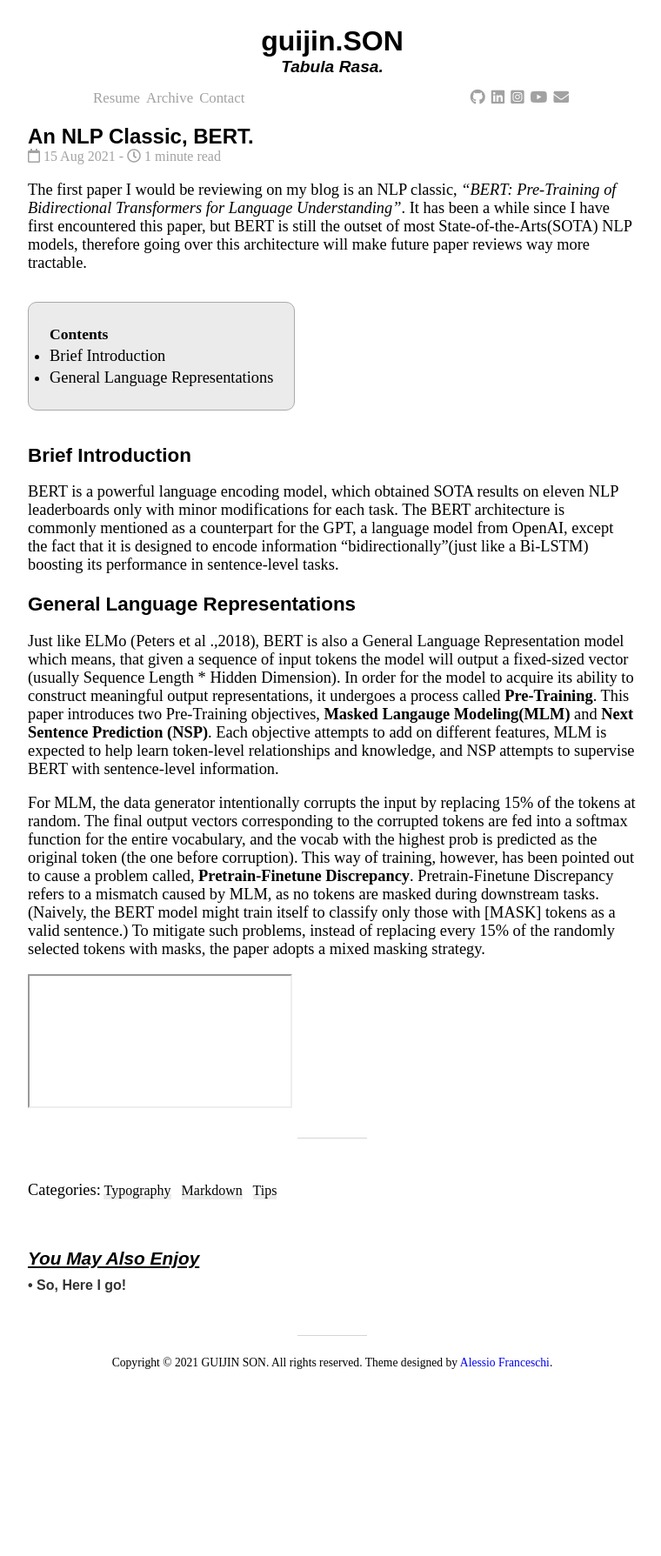
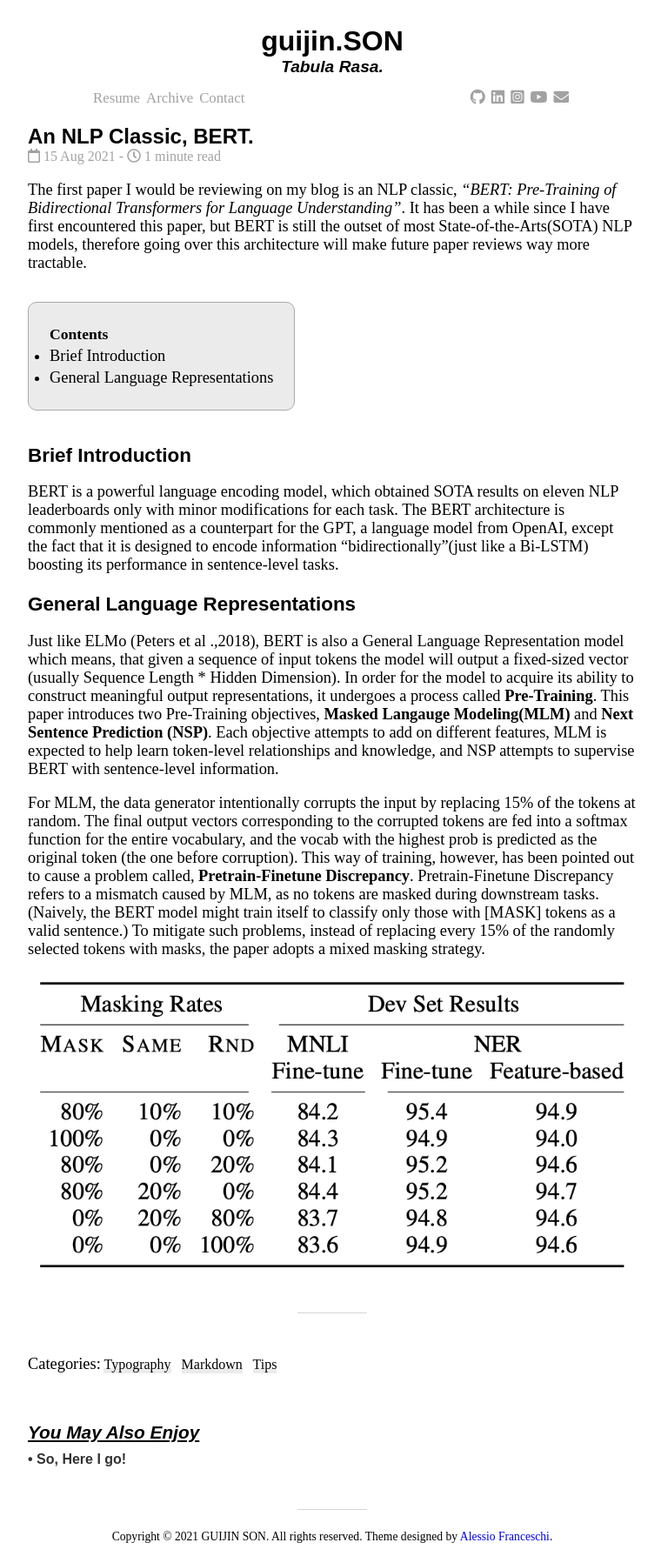
Before and after one commit to guijinSON/guijinSON.github.io, a Jekyll site: the page built from _posts/2021-08-15-An NLP Classic, BERT.md, in a window 1280 px wide. Shown: the whole page at 87% size, without its empty margins (258-1018 px from the left). Built offline with Jekyll 4.4.1, drawn with Linux system fonts in a browser that asks for light colours; nearby versions of some CDN libraries; comment, search, counter and statistics services are not loaded; before the commit the page ends 1589 px from its top, so only the background shows below that.

Commit message:
Update 2021-08-15-An NLP Classic, BERT.md

```diff
--- a/_posts/2021-08-15-An NLP Classic, BERT.md
+++ b/_posts/2021-08-15-An NLP Classic, BERT.md
@@ -21,4 +21,4 @@ Just like ELMo (Peters et al .,2018), BERT is also a General Language Representa
 
 For MLM, the data generator intentionally corrupts the input by replacing 15% of the tokens at random. The final output vectors corresponding to the corrupted tokens are fed into a softmax function for the entire vocabulary, and the vocab with the highest prob is predicted as the original token (the one before corruption). This way of training, however, has been pointed out to cause a problem called, **Pretrain-Finetune Discrepancy**. Pretrain-Finetune Discrepancy refers to a mismatch caused by MLM, as no tokens are masked during downstream tasks. (Naively, the BERT model might train itself to classify only those with [MASK] tokens as a valid sentence.) To mitigate such problems, instead of replacing every 15% of the randomly selected tokens with masks, the paper adopts a mixed masking strategy.
 
-<iframe src="https://github.com/guijinSON/guijinSON.github.io/blob/8bfc87a2e5086ee8062b2b1c1e1f085e94574c5f/assets/img/An%20NLP%20Classic,%20BERT/masking.png">
+<image src="https://github.com/guijinSON/guijinSON.github.io/blob/8bfc87a2e5086ee8062b2b1c1e1f085e94574c5f/assets/img/An%20NLP%20Classic,%20BERT/masking.png">
```
